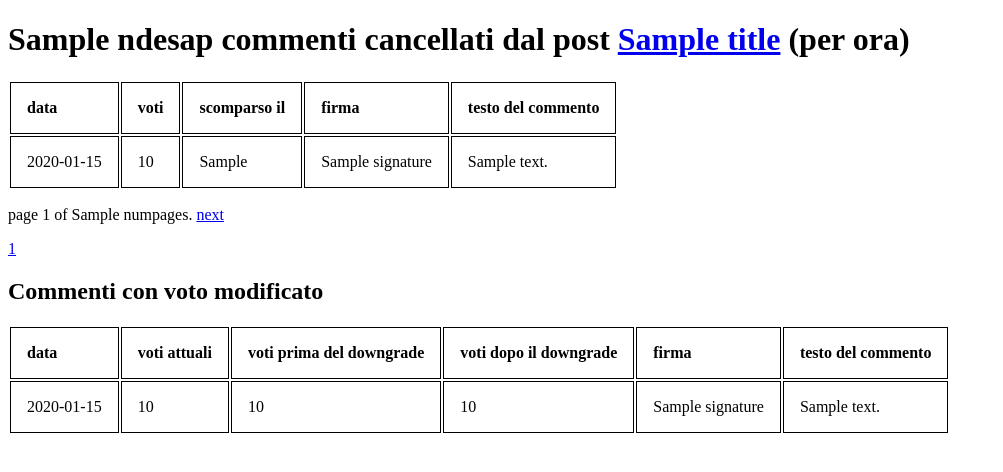
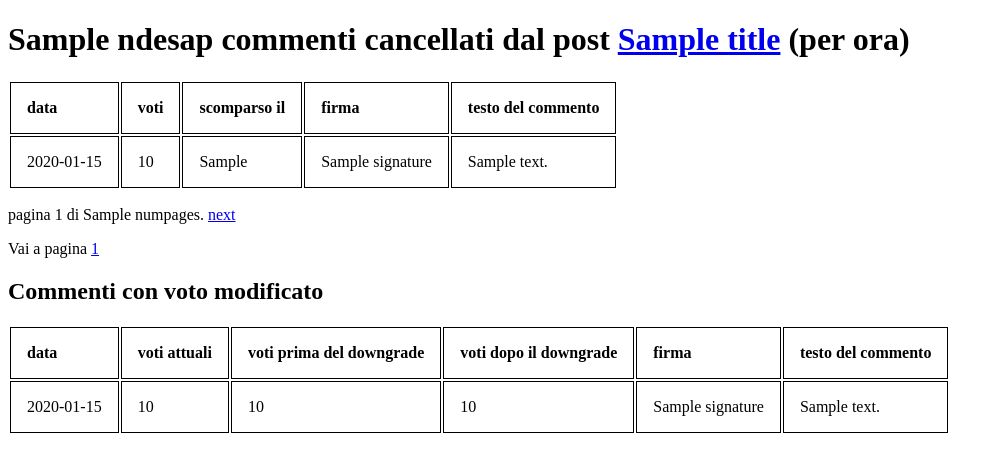
Before and after one commit to arcimboldo/beppecrawler, a Django app: template web/web/templates/show_post.html in a window 1280 px wide. Shown: the top 472 px of the page, without its empty margins (0-1003 px from the left). Run offline with Django 3.2, Linux system fonts and the light colour scheme; the template is opened without the code that fills it: most values are stand-ins (such as "Sample title", 1, 10 or a date in 2020).

Commit message:
more traslations

```diff
--- a/web/web/templates/show_post.html
+++ b/web/web/templates/show_post.html
@@ -41,12 +41,12 @@
 
     </table>
     <p>
-      page {{ page }} of {{ numpages }}.
+      pagina {{ page }} di {{ numpages }}.
       {% if nextpage %}
       <a href="{{baseurl}}&page={{ nextpage }}">next</a>
       {% endif %}
     </p>
-    <p>
+    <p>Vai a pagina
       {% for page in pages %}
       <a href="{{baseurl}}&page={{ page }}">{{ page }}</a>
       {% endfor %}
```
